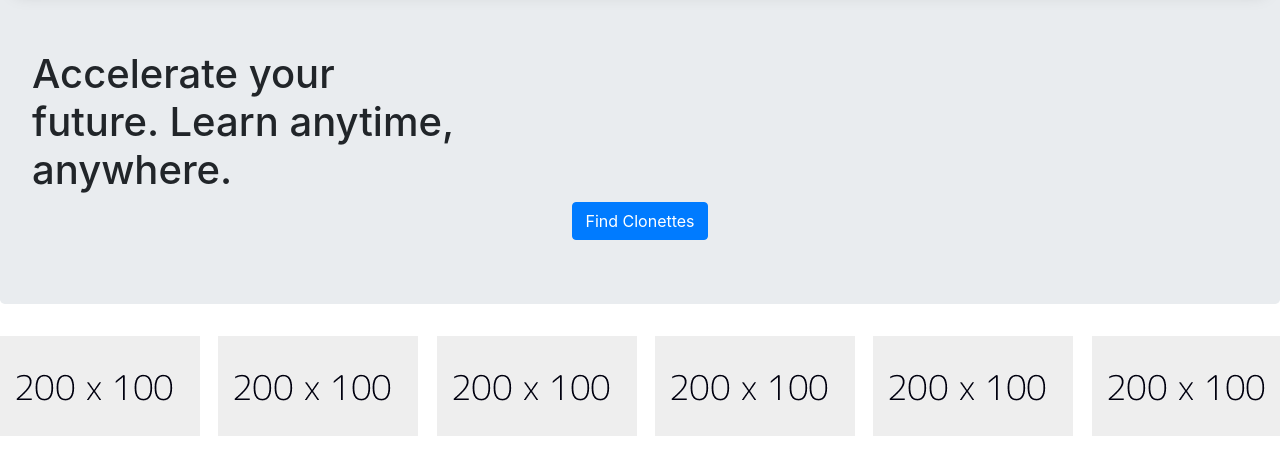
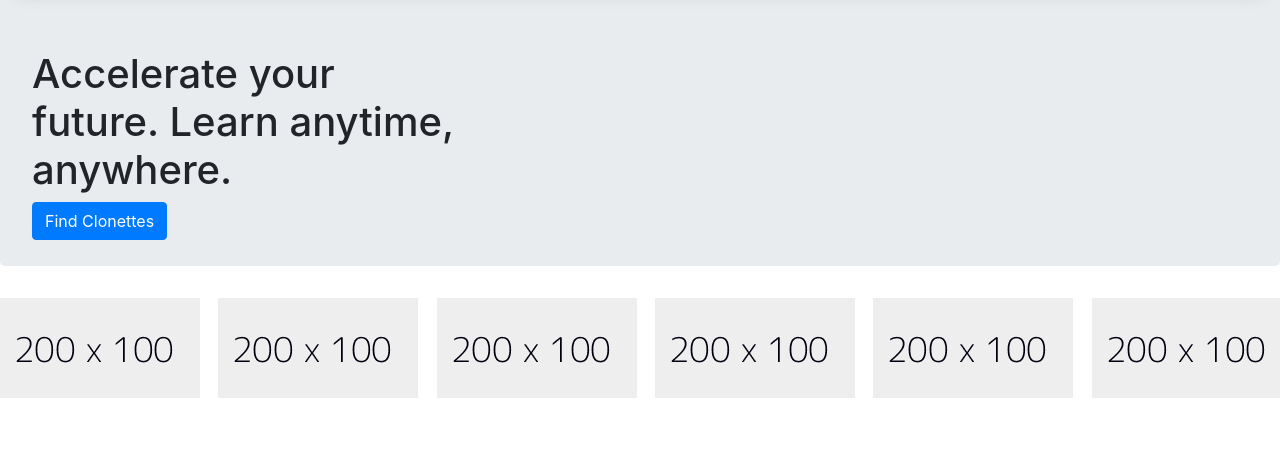
Before and after one commit to MackRoe/Clone, a plain HTML site: page index.html in a window 1280 px wide. Shown: the part 130-604 px from the top of the page. Drawn offline with nearby package versions, Linux system fonts and the light colour scheme.

Commit message:
move button on jumbotron

```diff
--- a/index.html
+++ b/index.html
@@ -49,7 +49,7 @@
         <h1 class="text-left">Accelerate your <br>
             future. Learn anytime,<br>
             anywhere.</h1>
-        <button class="btn btn-primary">Find Clonettes</button>
+        <button class="btn btn-primary float-left">Find Clonettes</button>
     </div>
     <!-- affiliated organizations -->
     <div class="psudo-carosol row">
```
